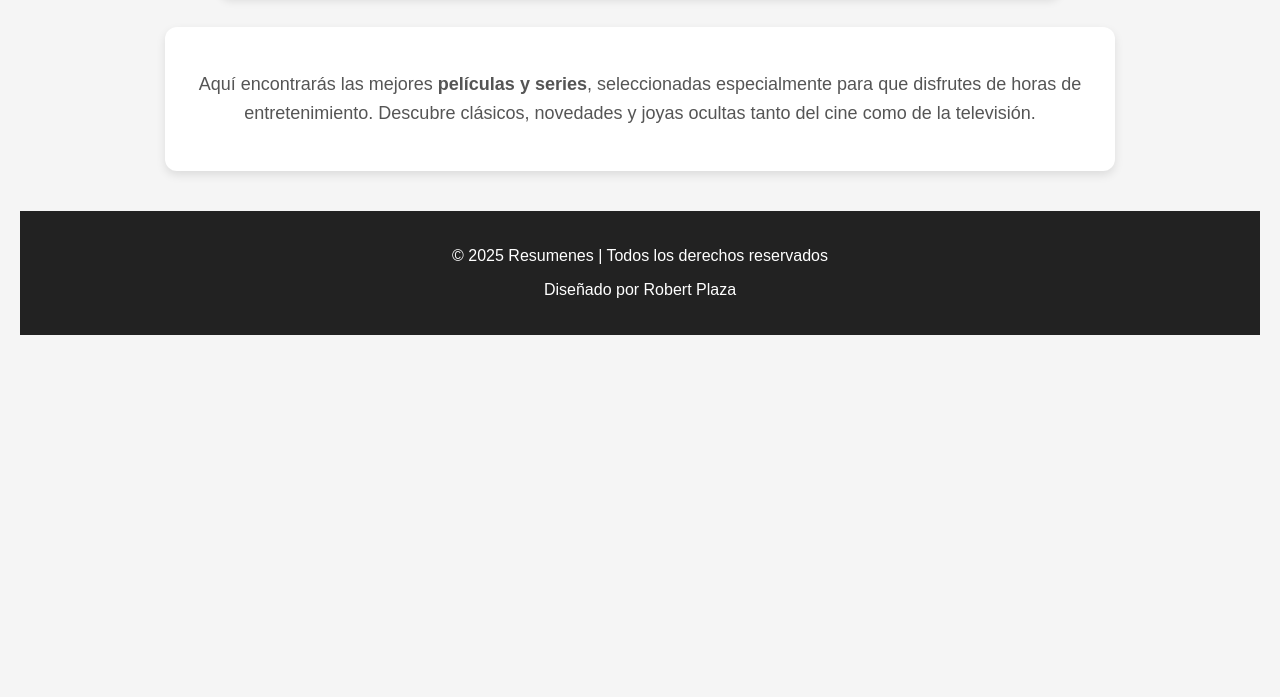
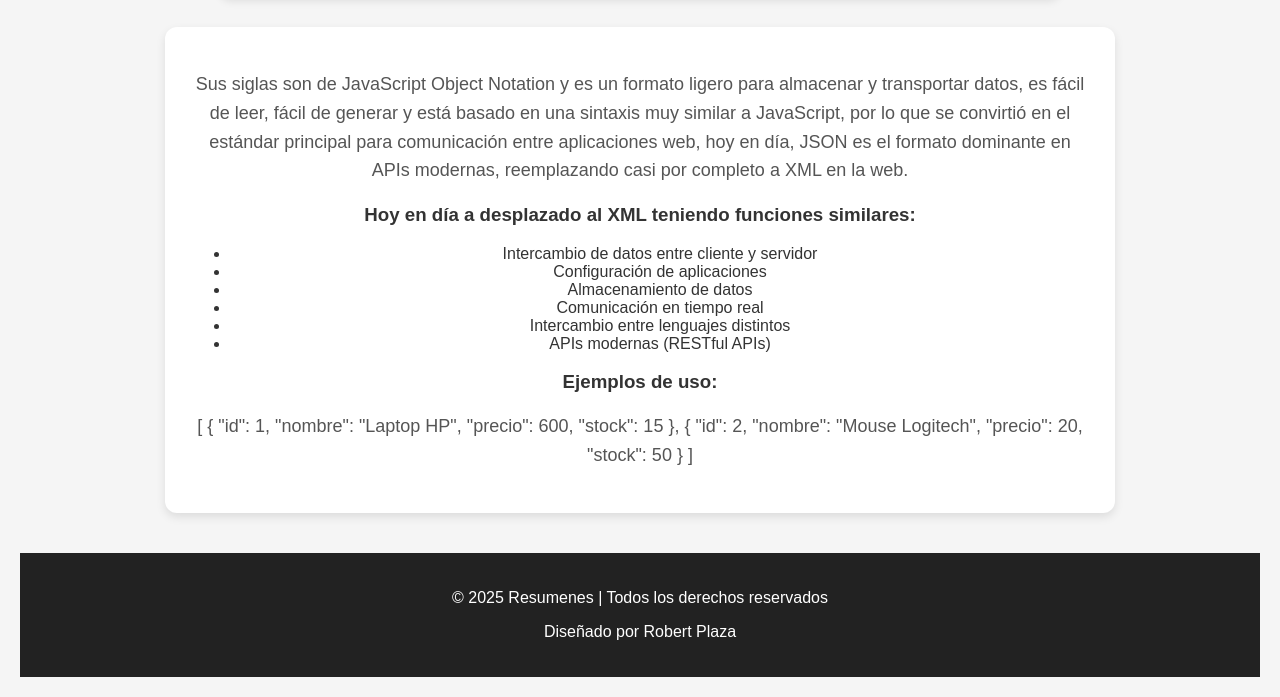
Before and after one commit to RobertPlaza12/Resumenes, a plain HTML site: page json.html in a window 1280 px wide. Shown: the part 168-865 px from the top of the page. Before the commit the page ends 800 px from the top, so only its background shows below. Drawn offline with nearby package versions, Linux system fonts and the light colour scheme.

Commit message:
Update json.html

```diff
--- a/json.html
+++ b/json.html
@@ -10,10 +10,40 @@
     <section id="bienvenida" style="background-color:#fff; max-width:900px; margin:30px auto; padding:25px; border-radius:12px; box-shadow:0 4px 10px rgba(0,0,0,0.1); text-align:center;">
 
         <p style="font-size:18px; color:#555; line-height:1.6;">
-            Aquí encontrarás las mejores <strong>películas y series</strong>,
-            seleccionadas especialmente para que disfrutes de horas de entretenimiento.
-            Descubre clásicos, novedades y joyas ocultas tanto del cine como de la televisión.
+            Sus siglas son de JavaScript Object Notation y es un formato ligero para almacenar y transportar datos,
+            es fácil de leer, fácil de generar y está basado en una sintaxis muy similar a JavaScript,
+            por lo que se convirtió en el estándar principal para comunicación entre aplicaciones web,
+            hoy en día, JSON es el formato dominante en APIs modernas, reemplazando casi por completo a XML en la web.
         </p>
+        <h3>Hoy en día a desplazado al XML teniendo funciones similares:</h3>
+        <ul>
+            <li>Intercambio de datos entre cliente y servidor</li>
+            <li>Configuración de aplicaciones</li>
+            <li>Almacenamiento de datos</li>
+            <li>Comunicación en tiempo real</li>
+            <li>Intercambio entre lenguajes distintos</li>
+            <li>APIs modernas (RESTful APIs)</li>
+        </ul>
+
+        <h3>Ejemplos de uso:</h3>
+
+        <p style="font-size:18px; color:#555; line-height:1.6;">
+        [
+          {
+            "id": 1,
+            "nombre": "Laptop HP",
+            "precio": 600,
+            "stock": 15
+          },
+          {
+            "id": 2,
+            "nombre": "Mouse Logitech",
+            "precio": 20,
+            "stock": 50
+          }
+        ]
+        </p>
+
 
     </section>
 
```
